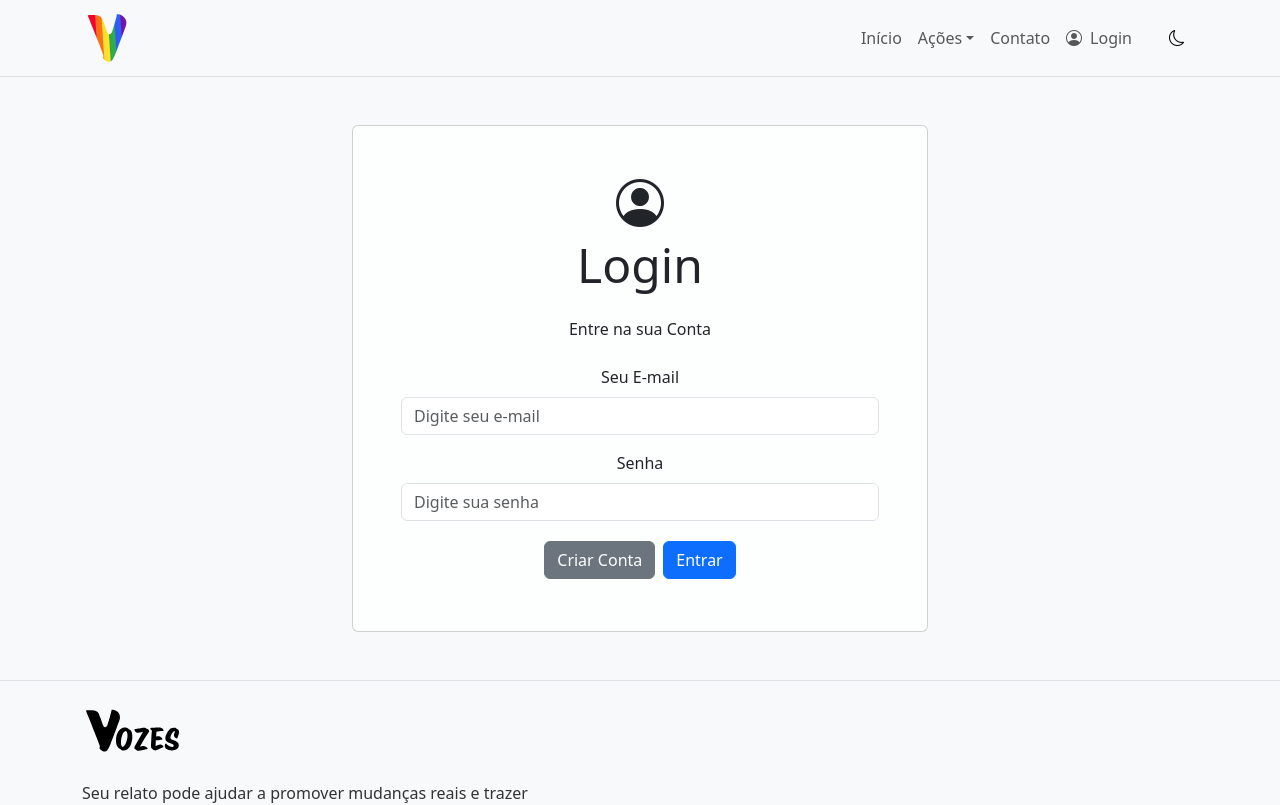
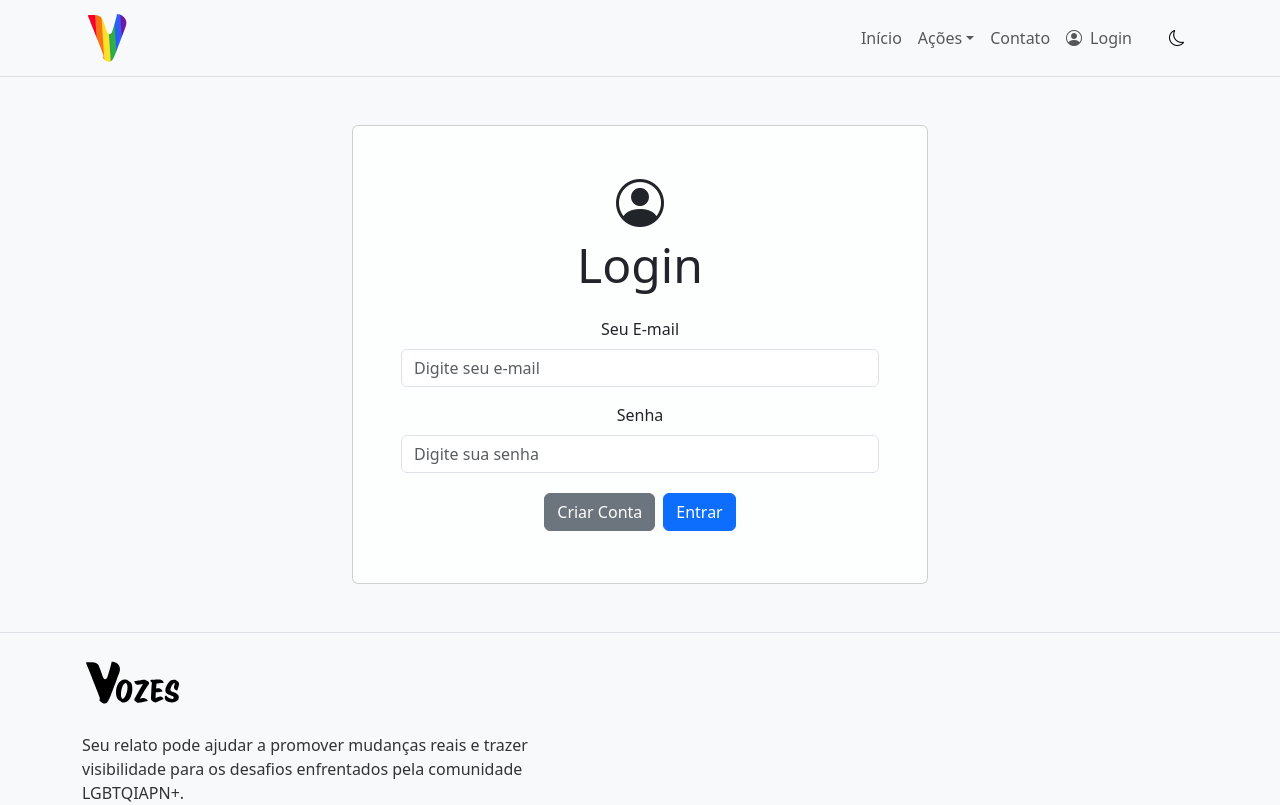
Before and after one commit to brenoaug/Squad-72-PROJETO-VOZES, a React (Vite) app in the folder frontend/vozes-react/: page /login in a window 1280 px wide. Shown: the top 805 px of the page. Built offline with nearby package versions, Linux system fonts and the light colour scheme.

Commit message:
feat(auth): Integra a página de login com o Contexto de Autenticação

```diff
--- a/frontend/vozes-react/src/App.jsx
+++ b/frontend/vozes-react/src/App.jsx
@@ -1,4 +1,5 @@
 import { BrowserRouter, Routes, Route } from "react-router-dom";
+import { AuthProvider } from "./context/AuthContext";
 import Header from "./components/Header/Header";
 import Home from "./pages/Home";
 import Denunciar from "./pages/Denunciar";
@@ -15,6 +16,7 @@ import Profissionais from "./pages/Profissionais";
 function App() {
   return (
     <BrowserRouter>
+      <AuthProvider>
         <Header />
         <Routes>
           <Route path="/" element={<Home />} />
@@ -28,6 +30,7 @@ function App() {
         </Routes>
         <ButtonUpLight />
         <Footer />
+      </AuthProvider>
     </BrowserRouter>
   );
 }
--- a/frontend/vozes-react/src/pages/Login.jsx
+++ b/frontend/vozes-react/src/pages/Login.jsx
@@ -1,12 +1,22 @@
-import { Container, Card, Button, Form } from "react-bootstrap";
+import { Container, Card, Button, Form, Alert } from "react-bootstrap";
 import { useState, useEffect } from "react";
-import { Link } from "react-router-dom";
+import { Link, useNavigate } from "react-router-dom"; // MUDANÇA 1: Importar useNavigate
+import { useAuth } from "../context/AuthContext"; // MUDANÇA 2: Importar nosso hook de autenticação
 
 function Login() {
   const [dark, setDark] = useState(
     document.body.classList.contains("dark-theme")
   );
 
+  // MUDANÇA 3: Estados para os campos do formulário e para erros
+  const [email, setEmail] = useState("");
+  const [senha, setSenha] = useState("");
+  const [error, setError] = useState(""); // Para guardar mensagens de erro
+
+  const navigate = useNavigate(); // Hook para nos permitir redirecionar o usuário
+  const { login } = useAuth(); // Pega a função de login do nosso contexto global
+
+  // Seu useEffect para o tema escuro continua perfeito
   useEffect(() => {
     const observer = new MutationObserver(() => {
       setDark(document.body.classList.contains("dark-theme"));
@@ -17,6 +27,25 @@ function Login() {
     });
     return () => observer.disconnect();
   }, []);
+
+
+  // MUDANÇA 4: Função para lidar com a submissão do formulário
+  const handleSubmit = async (event) => {
+    event.preventDefault(); // Impede que a página recarregue
+    setError(""); // Limpa erros anteriores
+
+    try {
+      // Chama a função 'login' que veio do nosso AuthContext
+      await login(email, senha);
+      // Se o login der certo, redireciona o usuário para a página de "Minha Conta"
+      navigate("/minha-conta");
+    } catch (err) {
+      // Se o login falhar (ex: senha errada), o AuthContext vai lançar um erro.
+      // Nós o capturamos aqui e o exibimos para o usuário.
+      setError(err.message);
+    }
+  };
+
 
   return (
     <main
@@ -37,32 +66,34 @@ function Login() {
             <Card.Title className="display-5 text-center mb-4">
               Login
             </Card.Title>
-            <Card.Text className="text-center mb-4">
-              Entre na sua Conta
-            </Card.Text>
-            <Form>
-              <div className="mb-3">
-                <label htmlFor="email" className="form-label">
-                  Seu E-mail
-                </label>
-                <input
+
+            {/* MUDANÇA 5: Exibição condicional do alerta de erro */}
+            {error && <Alert variant="danger">{error}</Alert>}
+
+            {/* MUDANÇA 6: Conectando a função e os estados ao formulário */}
+            <Form onSubmit={handleSubmit}>
+              <Form.Group className="mb-3" controlId="formBasicEmail">
+                <Form.Label>Seu E-mail</Form.Label>
+                <Form.Control
                   type="email"
-                  className="form-control"
-                  id="email"
                   placeholder="Digite seu e-mail"
+                  value={email}
+                  onChange={(e) => setEmail(e.target.value)}
+                  required
                 />
-              </div>
-              <div className="mb-3">
-                <label htmlFor="password" className="form-label">
-                  Senha
-                </label>
-                <input
+              </Form.Group>
+
+              <Form.Group className="mb-3" controlId="formBasicPassword">
+                <Form.Label>Senha</Form.Label>
+                <Form.Control
                   type="password"
-                  className="form-control"
-                  id="password"
                   placeholder="Digite sua senha"
+                  value={senha}
+                  onChange={(e) => setSenha(e.target.value)}
+                  required
                 />
-              </div>
+              </Form.Group>
+
               <div className="d-flex justify-content-center p-1 gap-2">
                 <Button variant={dark ? "light" : "secondary"} as={Link} to="/criar-conta">
                   Criar Conta
```
Lines whose indentation alone changed are shown as unchanged.
